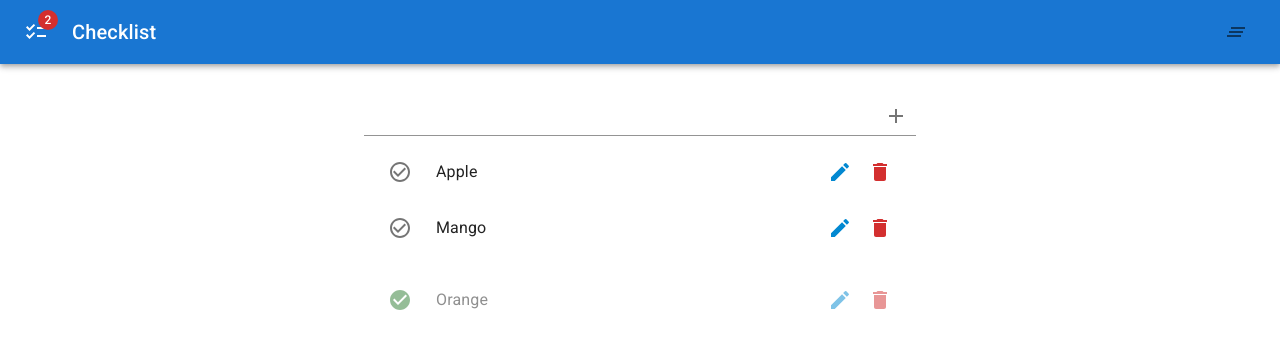
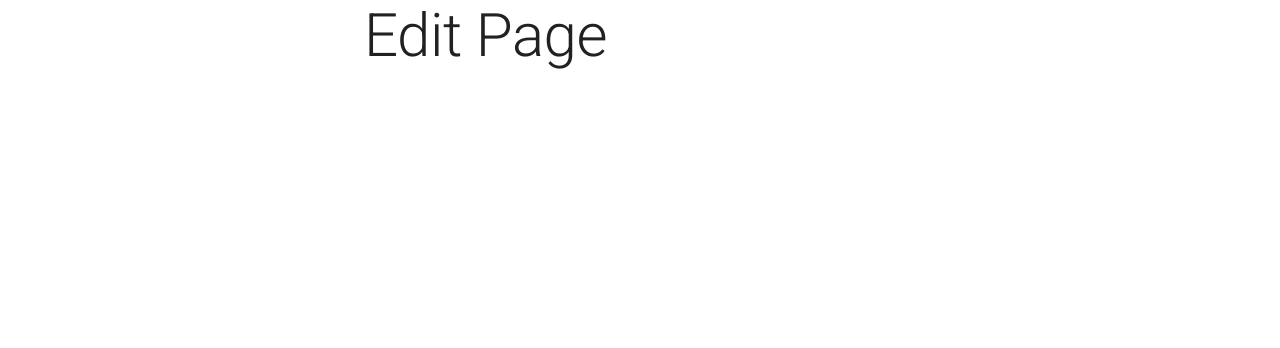
Before and after one commit to kaungsithudeveloper/RSD24-CLASS, a React (Vite) app in the folder hello-react/: page /edit in a window 1280 px wide. Shown: the top 348 px of the page. Built offline with nearby package versions, Linux system fonts and the light colour scheme.

Commit message:
react router dom

```diff
--- /dev/null
+++ b/hello-react/src/Edit.jsx
@@ -0,0 +1,10 @@
+import Header from "./Header";
+import { Container, Typography } from "@mui/material";
+
+export default function Edit({}) {
+    return (
+        <Container maxWidth="sm">
+            <Typography variant="h2">Edit Page</Typography>
+        </Container>
+    );
+}
--- a/hello-react/src/main.jsx
+++ b/hello-react/src/main.jsx
@@ -9,9 +9,23 @@ import "@fontsource/roboto/700.css";
 
 import { CssBaseline } from "@mui/material";
 
+import {createBrowserRouter, RouterProvider} from "react-router-dom";
+
+import Edit from "./Edit.jsx";
+const router = createBrowserRouter([
+	{
+		path: "/",
+		element: <App />
+	},
+
+	{
+		path: "/edit",
+		element: <Edit />
+	},
+])
 ReactDOM.createRoot(document.getElementById("root")).render(
 	<React.StrictMode>
         <CssBaseline />
-		<App />
+		<RouterProvider router={router} />
 	</React.StrictMode>
 );
--- /dev/null
+++ b/package.json
@@ -0,0 +1,5 @@
+{
+  "dependencies": {
+    "react-router-dom": "^6.21.3"
+  }
+}
```
Also changed, not shown: 1 other file (tests, documents, lock files or other folders).
